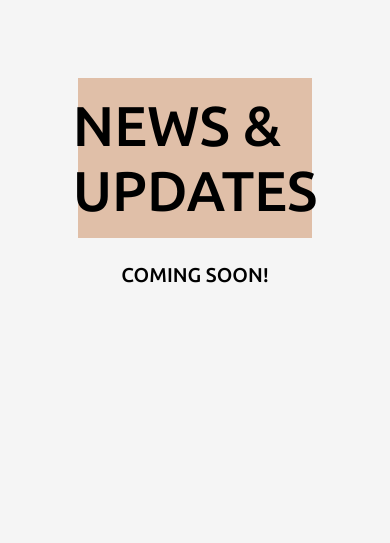
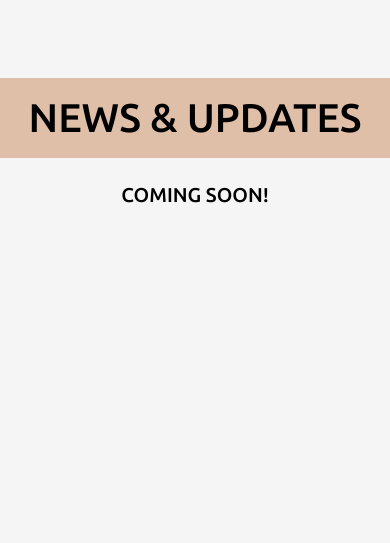
Before and after one commit to HitheshAlle/TiffinBoxRestaurant, a plain HTML site: page news.html in a window 390 px wide. Shown: the part 118-661 px from the top of the page. Drawn offline with Linux system fonts and the light colour scheme.

Commit message:
Update news.css

```diff
--- a/news.css
+++ b/news.css
@@ -22,3 +22,15 @@
     font-size: 1.25rem;
     text-transform: uppercase;
 }
+
+@media screen and (max-width: 390px) {
+    .news-content h1{
+        font-size: 2.5rem;
+        margin-left: 0vw;
+        margin-right: 0vw;
+        padding: 2vh 2vh;
+    }
+    .news-content{
+        margin-bottom: 40vh;
+    }
+}
```
